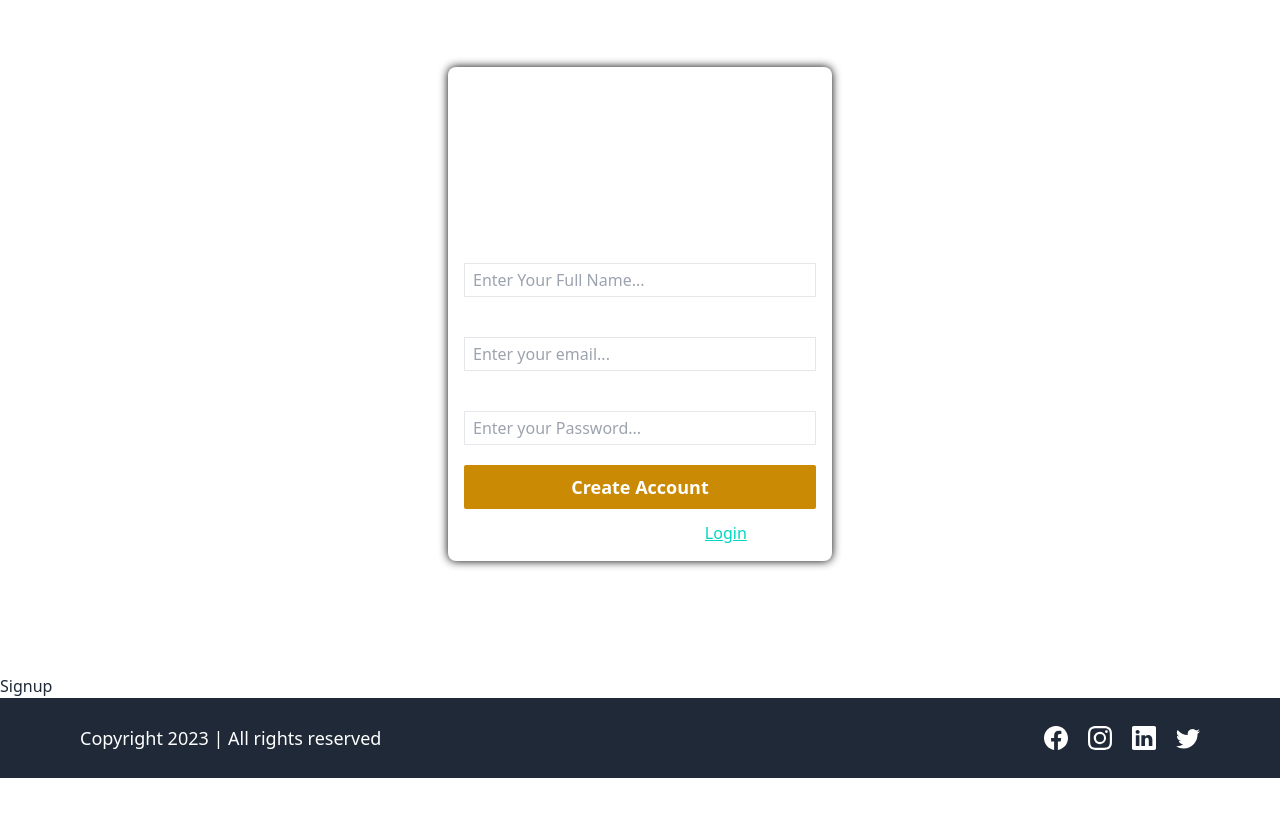
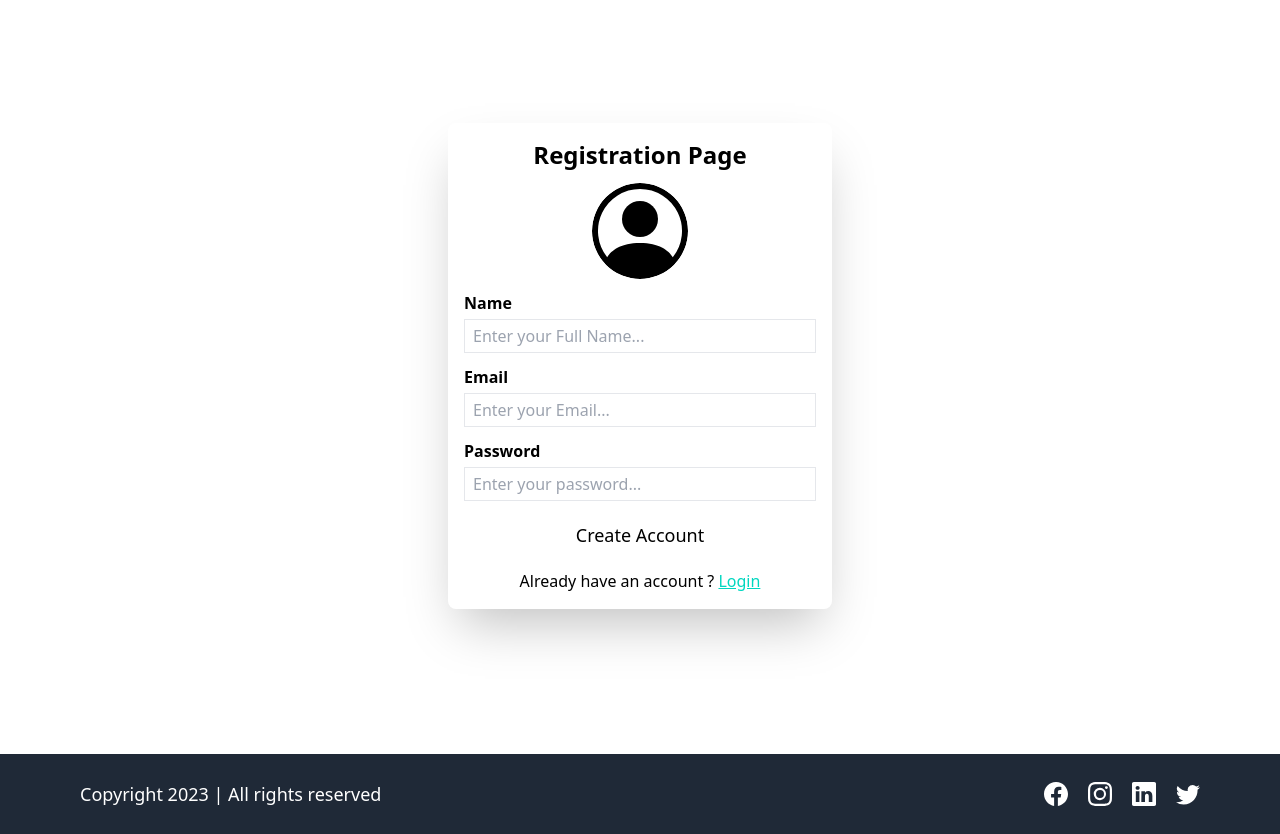
Before and after one commit to manish25Coder/LMS_frontend, a React (Vite) app: page /signup in a window 1280 px wide. Shown: the part 110-944 px from the top of the page. Before the commit the page ends 888 px from the top, so only its background shows below. Built offline with nearby package versions, Linux system fonts and the light colour scheme.

Commit message:
adjusting the signup page and added regex for match

```diff
--- a/src/App.jsx
+++ b/src/App.jsx
@@ -5,6 +5,7 @@ import HomePage from './Pages/HomePage'
 import AboutUs from './Pages/AboutUs'
 import NotFound from './Pages/NotFound'
 import Signup from './Pages/Signup'
+import Login from './Pages/Login'
 
 
 function App() {
@@ -17,6 +18,7 @@ function App() {
         <Route path='/about' element={<AboutUs />}></Route>
 
         <Route path='/signup' element={<Signup/>}></Route>
+        <Route path='/login' element={<Login/>}></Route>
 
         <Route path='*' element={<NotFound/>}></Route>
       </Routes>
--- /dev/null
+++ b/src/Helpers/regexMatcher.js
@@ -0,0 +1,6 @@
+export function isEmail (string){
+    return string.match(/^(([^<>()[\]\\.,;:\s@"]+(\.[^<>()[\]\\.,;:\s@"]+)*)|.(".+"))@((\[[0-9]{1,3}\.[0-9]{1,3}\.[0-9]{1,3}\.[0-9]{1,3}\])|(([a-zA-Z\-0-9]+\.)+[a-zA-Z]{2,}))$/)
+}
+export function isPassword (string){
+    return string.match(/^(?=.*[0-9])(?=.*[!@#$%^&*])[a-zA-Z0-9!@#$%^&*]{8,12}$/)
+}
--- /dev/null
+++ b/src/Pages/Login.jsx
@@ -0,0 +1,181 @@
+import { useState } from "react";
+import HomeLayout from "../Layouts/HomeLayout";
+import {  BsPersonCircle } from "react-icons/bs";
+import { Link, useNavigate} from "react-router-dom";
+import {toast} from 'react-hot-toast';
+import {useDispatch} from 'react-redux';
+import { craeteAccont } from "../Redux/Slices/AuthSlice";
+
+function Login() {
+
+
+    const dispatch = useDispatch();
+    const navigate = useNavigate();
+
+
+
+    const [previewImage,setPreviewImage]=useState('');
+
+    const [loginData,setLoginData]=useState({
+        email : "",
+        password :'',
+
+    });
+
+    function handleUserInput(e){
+        const {name,value} = e.target;
+        setLoginData({
+            ...signupData,
+            [name] : value
+        })
+    }
+
+    function getImage(event){
+        event.preventDefault();
+        //getting the image
+        const uploadedImage = event.target.files[0];
+
+        if(uploadedImage){
+            setSignupData({
+                ...signupData,
+                avatar : uploadedImage
+            })
+
+            const fileReader = new FileReader();
+            fileReader.readAsDataURL(uploadedImage);
+            fileReader.addEventListener('load', function(){
+                console.log(this.result);
+                setPreviewImage(this.result);
+            })
+        }
+
+    }
+
+    async function createNewAccount(event){
+        event.preventDefault();
+        if(!signupData.fullName || !signupData.email || !signupData.password || !signupData.avatar){
+            toast.error('Please fill all the details');
+            return
+        }
+
+        //checking name field lenght
+        if(signupData.fullName.length < 5 ){
+            toast.error('Name Should be atleast of 5 characters');
+            return
+        }
+
+        //checking valid email
+        if(!signupData.email.match(
+            /^(([^<>()[\]\\.,;:\s@\"]+(\.[^<>()[\]\\.,;:\s@\"]+)*)|(\".+\"))@((\[[0-9]{1,3}\.[0-9]{1,3}\.[0-9]{1,3}\.[0-9]{1,3}\])|(([a-zA-Z\-0-9]+\.)+[a-zA-Z]{2,}))$/
+          )){
+            toast.error('Invalid email id');
+            return
+          }
+
+        //checking password validation
+        if(!signupData.password.match(/^(?=.*[A-Za-z])(?=.*\d)[A-Za-z\d]{8,}$/)){
+            toast.error('Password should be Minimum eight characters, at least one letter and one number');
+            return
+        }
+
+        const formData = new FormData();
+        formData.append('fullName ', signupData.fullName);
+        formData.append('email',signupData.email);
+        formData.append('password',signupData.password);
+        formData.append('avatar',signupData.avatar);
+
+        //dispatch create account action
+        const response = await dispatch(craeteAccont(formData));
+        console.log(response);
+        if (response?.payload?.success)
+            navigate('/');
+
+        setSignupData({
+            fullName:'',
+            email : "",
+            password :'',
+            avatar : ''
+        });
+        setPreviewImage('');
+
+    }
+
+
+    return(
+        <HomeLayout>
+            <div className='flex items-center justify-center h-[90vh]'>
+                <form noValidate onSubmit={createNewAccount} className="flex flex-col justify-center gap-3 rounded-lg p-4 text-white w-96 shadow-[0_0_10px_black]">
+                    <h1 className="text-center text-2xl font-bold">Registration Page</h1>
+                    <label htmlFor="image_uploads" className="cursor-pointer">
+                        {previewImage ?(
+                            <img className="w-24 h-24 rounded-full m-auto" src={previewImage}/>
+                        ):(
+                            <BsPersonCircle  className="w-24 h-24 rounded-full m-auto"/>
+                        )}
+                    </label>
+                    <input
+                        onChange={getImage}
+                        className="hidden"
+                        type="file"
+                        name="image_uploads"
+                        id="image_uploads"
+                        accept=" .jpg, .jpeg, .png, .svg"
+                    />
+
+                    <div className="flex flex-col gap-1">
+                        <label htmlFor="fullName" className="font-semibold">Name</label>
+                        <input
+                            type="text"
+                            required
+                            name="fullName"
+                            id="fullName"
+                            placeholder="Enter Your Full Name..."
+                            className="bg-transparent px-2 py-1 border"
+                            onChange={handleUserInput}
+                            value={signupData.fullName}
+                        />
+                    </div>
+
+                    <div className="flex flex-col gap-1">
+                        <label htmlFor="email" className="font-semibold">Email</label>
+                        <input
+                            type="email"
+                            required
+                            name="email"
+                            id="email"
+                            placeholder="Enter your email..."
+                            className="bg-transparent px-2 py-1 border"
+                            onChange={handleUserInput}
+                            value={signupData.email}
+                        />
+                     </div>
+
+                     <div className="flex flex-col gap-1">
+                        <label htmlFor="password" className="font-semibold">Password</label>
+                        <input
+                            type="password"
+                            required
+                            name="password"
+                            id="password"
+                            placeholder="Enter your Password..."
+                            className="bg-transparent px-2 py-1 border"
+                            onChange={handleUserInput}
+                            value={signupData.password}
+                        />
+                    </div>
+
+                    <button type="submit" className="mt-2 bg-yellow-600 hover:bg-yellow-500 transition-all ease-in-out duration-300 rounded-sm py-2 font-semibold text-lg cursor-pointer">
+                        Create Account
+                    </button>
+
+                    <p className="text-center">
+                        Already have account ?<Link to='/login' className="link text-accent cursor-pointer">Login</Link>
+                    </p>
+
+                </form>
+            </div>
+
+        </HomeLayout>
+    )
+}
+export default Login;
--- a/src/Pages/Signup.jsx
+++ b/src/Pages/Signup.jsx
@@ -5,114 +5,105 @@ import { Link, useNavigate} from "react-router-dom";
 import {toast} from 'react-hot-toast';
 import {useDispatch} from 'react-redux';
 import { craeteAccont } from "../Redux/Slices/AuthSlice";
+import { isEmail, isPassword } from "../Helpers/regexMatcher";
 
-function Signup(params) {
-
-
+function Signup(){
     const dispatch = useDispatch();
     const navigate = useNavigate();
 
 
+    const [previewImage, setPreviewImage] = useState("")
 
-    const [previewImage,setPreviewImage]=useState('');
-
-    const [signupData,setSignupData]=useState({
-        fullName:'',
-        email : "",
-        password :'',
-        avatar : ''
+    const [signupData, setSignupData] = useState({
+        fullName:"",
+        email:"",
+        password:"",
+        avatar:""
     });
 
     function handleUserInput(e){
-        const {name,value} = e.target;
+        const{name , value} = e.target;
         setSignupData({
             ...signupData,
-            [name] : value
+            [name]: value
         })
+
     }
 
     function getImage(event){
         event.preventDefault();
-        //getting the image
+
         const uploadedImage = event.target.files[0];
 
         if(uploadedImage){
             setSignupData({
                 ...signupData,
-                avatar : uploadedImage
-            })
-
+                avatar: uploadedImage
+            });
             const fileReader = new FileReader();
             fileReader.readAsDataURL(uploadedImage);
-            fileReader.addEventListener('load', function(){
-                console.log(this.result);
+            fileReader.addEventListener("load", function(){
                 setPreviewImage(this.result);
             })
         }
-
     }
 
     async function createNewAccount(event){
         event.preventDefault();
-        if(!signupData.email || !signupData.password || !signupData.fullName || !signupData.avatar){
-            toast.error('Please fill all the details');
-            return
+
+        // checking all field must be filled!
+        if (!signupData.fullName || !signupData.email || !signupData.password || !signupData.avatar) {
+            toast.error("Please fill all the Details");
+            return;
         }
 
-        //checking name field lenght
-        if(signupData.fullName.length < 5 ){
-            toast.error('Name Should be atleast of 5 characters');
-            return
+        // checking name field length
+        if(signupData.fullName.length < 5){
+            toast.error("Name should be atleast of 5 characters");
+            return;
         }
 
-        //checking valid email
-        if(!signupData.email.match(
-            /^(([^<>()[\]\\.,;:\s@\"]+(\.[^<>()[\]\\.,;:\s@\"]+)*)|(\".+\"))@((\[[0-9]{1,3}\.[0-9]{1,3}\.[0-9]{1,3}\.[0-9]{1,3}\])|(([a-zA-Z\-0-9]+\.)+[a-zA-Z]{2,}))$/
-          )){
-            toast.error('Invalid email id');
-            return
+        // checking valid email id
+        if(!isEmail(signupData.email)){
+                toast.error("Invalid Email ID");
+                return;
         }
 
-        //checking password validation
-        if(!signupData.password.match(/^(?=.*\d)(?=.*[a-zA-Z])[a-zA-Z0-9]{7,}$/)){
-            toast.error('Password should be at least one digit,one lower case,one upper case, 8 from the mentioned characters');
-            return
+        // checking valid Password
+        if(!isPassword(signupData.password)){
+            toast.error("Password should be 8 - 12 character long with atleast a number and special character");
+            return;
         }
 
         const formData = new FormData();
-        formData.append('fullName ', signupData.fullName);
-        formData.append('email',signupData.email);
-        formData.append('password',signupData.password);
-        formData.append('avatar',signupData.avatar);
+        formData.append("fullName", signupData.fullName);
+        formData.append("email", signupData.email);
+        formData.append("password", signupData.password);
+        formData.append("avatar", signupData.avatar);
 
         //dispatch create account action
         const response = await dispatch(craeteAccont(formData));
-        console.log(response);
-        if (response?.payload?.success)
-            navigate('/');
+        if(response.payload.success)
+
+        navigate("/");
 
         setSignupData({
-            fullName:'',
-            email : "",
-            password :'',
-            avatar : ''
+            fullName:"",
+            email:"",
+            password:"",
+            avatar:""
         });
-        setPreviewImage('');
-
+        setPreviewImage("");
     }
 
 
     return(
         <HomeLayout>
-            <div className='flex items-center justify-center h-[90vh]'>
-                <form noValidate onSubmit={createNewAccount} className="flex flex-col justify-center gap-3 rounded-lg p-4 text-white w-96 shadow-[0_0_10px_black]">
-                    <h1 className="text-center text-2xl font-bold">Registration Page</h1>
+                <div className="flex items-center justify-center h-screen ">
+                    <form onSubmit={createNewAccount} noValidate className="flex flex-col justify-center gap-3 rounded-lg p-4 text-black mt-6 md:w-96 shadow-2xl">
+                        <h1 className="text-center text-2xl font-bold" >Registration Page</h1>
                         <label htmlFor="image_uploads" className="cursor-pointer">
-                        {previewImage ?(
-                            <img className="w-24 h-24 rounded-full m-auto" src={previewImage}/>
-                        ):(
-                            <BsPersonCircle  className="w-24 h-24 rounded-full m-auto"/>
-                        )}
+                            {previewImage ? (<img className="w-24 h-24 rounded-full m-auto" src={previewImage}/>) : (<BsPersonCircle className="w-24 h-24 rounded-full m-auto"/>)}
                         </label>
                         <input
                         onChange={getImage}
@@ -120,62 +111,53 @@ function Signup(params) {
                         type="file"
                         name="image_uploads"
                         id="image_uploads"
-                        accept=" .jpg, .jpeg, .png, .svg"
+                        accept=".jpg, .jpeg, .png, .svg"
                         />
-
                          <div className="flex flex-col gap-1">
                             <label htmlFor="fullName" className="font-semibold">Name</label>
-                        <input
-                            type="text"
+                            <input type="fullName"
                                     required
                                     name="fullName"
                                     id="fullName"
-                            placeholder="Enter Your Full Name..."
+                                    placeholder="Enter your Full Name..."
                                     className="bg-transparent px-2 py-1 border"
                                     onChange={handleUserInput}
                                     value={signupData.fullName}
                             />
                         </div>
-
                         <div className="flex flex-col gap-1">
                             <label htmlFor="email" className="font-semibold">Email</label>
-                        <input
-                            type="email"
+                            <input type="email"
                                     required
                                     name="email"
                                     id="email"
-                            placeholder="Enter your email..."
+                                    placeholder="Enter your Email..."
                                     className="bg-transparent px-2 py-1 border"
                                     onChange={handleUserInput}
                                     value={signupData.email}
                             />
                         </div>
-
                         <div className="flex flex-col gap-1">
                             <label htmlFor="password" className="font-semibold">Password</label>
-                        <input
-                            type="password"
+                            <input type="password"
                                     required
                                     name="password"
                                     id="password"
-                            placeholder="Enter your Password..."
+                                    placeholder="Enter your password..."
                                     className="bg-transparent px-2 py-1 border"
                                     onChange={handleUserInput}
                                     value={signupData.password}
                             />
                         </div>
-
-                    <button type="submit" className="mt-2 bg-yellow-600 hover:bg-yellow-500 transition-all ease-in-out duration-300 rounded-sm py-2 font-semibold text-lg cursor-pointer">
+                        <button type="submit" className="bg-light py-2 text-lg cursor-pointer  hover:bg-yellow-400 rounded transition-all ease-in-out duration-300">
                             Create Account
                         </button>
 
                         <p className="text-center">
-                        Already have account ?<Link to='/login' className="link text-accent cursor-pointer">Login</Link>
+                            Already have an account ? <Link to="/login" className="link text-accent cursor-pointer">Login</Link>
                         </p>
-
                     </form>
                 </div>
-            Signup
             </HomeLayout>
     )
 }
```
Lines whose indentation alone changed are shown as unchanged.
